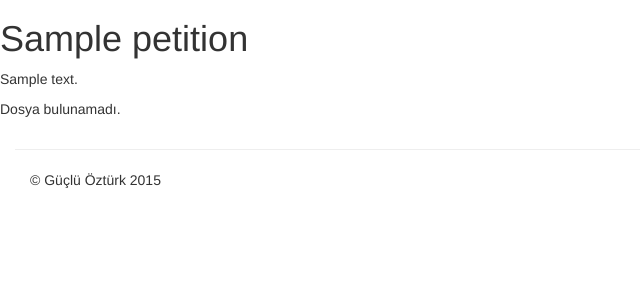
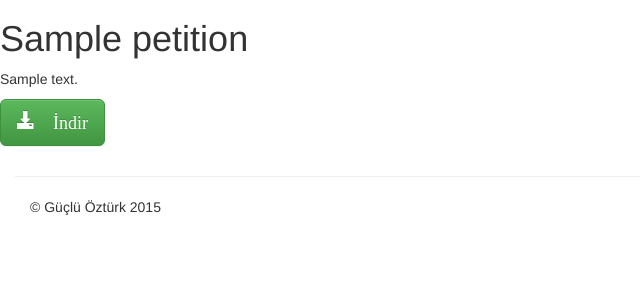
Before and after one commit to gucluoz/arzuhal, a Django app: template web/templates/web/petitiondetail.html.j2 in a window 1280 px wide. Shown: the part 51-351 px from the top of the page, without its empty margins (0-640 px from the left). Run offline with Django 3.2, Linux system fonts and the light colour scheme; tables that the repository leaves empty hold one stand-in row (values such as "Sample post"); the template is opened without the code that fills it: values that come from a table or form of the project are taken from there, most other values are stand-ins (such as "Sample title", 1, 10 or a date in 2020); parts of the project's set-up code (start-up, migrations or seed data) failed here and were passed over; some libraries are stand-ins or nearby versions.

Commit message:
Fix error on petition detail page when no templates available for the given petition

```diff
--- a/web/templates/web/petitiondetail.html.j2
+++ b/web/templates/web/petitiondetail.html.j2
@@ -5,12 +5,12 @@
   <h1>{{ petition.name }}</h1>
   <p>{{ petition.description }}</p>
   <p>
-    {% if templates_ordered > 0 %}
-      <a href="{% url 'download' templates_ordered.first.downloadticket %}" type="button" class="btn btn-success btn-lg">
+    {% if first_url %}
+      <a href="{{ first_url }}" type="button" class="btn btn-success btn-lg">
         <span class="glyphicon glyphicon-download-alt" aria-hidden="true" /> İndir
       </a>
     {% else %}
-      Dosya bulunamadı.
+      <cite>Dosya şablonu bulunamadı.</cite>
     {% endif %}
   </p>
   {% if templates_ordered.count > 1 %}
--- a/web/views.py
+++ b/web/views.py
@@ -7,6 +7,7 @@ from django.views import generic
 from django.http import HttpResponse
 from django.core.servers.basehttp import FileWrapper
 from haystack.query import SearchQuerySet
+from django.core.urlresolvers import reverse
 
 from .models import Petition, Template
 
@@ -26,6 +27,8 @@ class PetitionDetailView(generic.DetailView):
   def get_context_data(self, **kwargs):
     context = super(PetitionDetailView, self).get_context_data(**kwargs)
     context['templates_ordered'] = context['petition'].template_set.order_by('-version')
+    if context['templates_ordered'].count > 0:
+      context['first_url'] = reverse('download', args=context['templates_ordered'].first().downloadticket)
     return context
 
 
```
